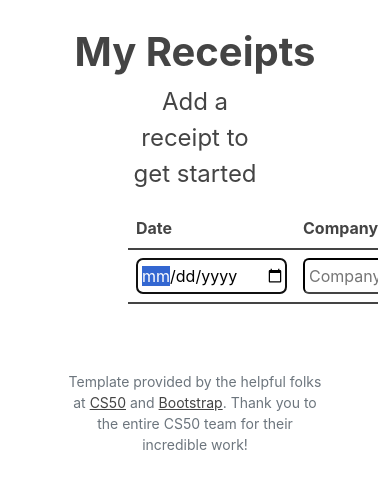
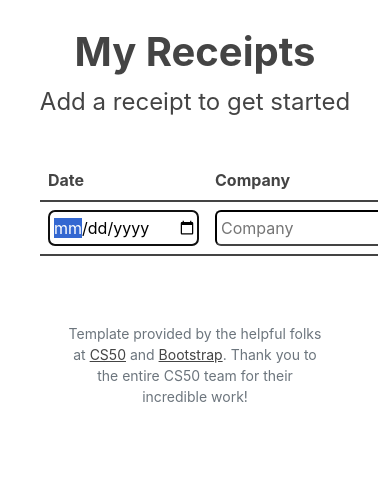
Before and after one commit to toastytortilla/recete-flask-app, a Flask app: page /manager in a window 390 px wide. Shown: the part 88-577 px from the top of the page. Run offline with Flask 2, Linux system fonts and the light colour scheme; the visitor is signed in with stand-in values (Sample User, id 1); data that the repository does not hold is empty; some libraries are stand-ins or nearby versions.

Commit message:
Update manager.html for small screens
Minor update to make the table in manager.html a bit easier to use on small screens, needs an overhaul though

```diff
--- a/templates/manager.html
+++ b/templates/manager.html
@@ -5,12 +5,15 @@
 {% endblock %}
 
 {% block main %}
-<h1 class="mt-3 mb-2 title_text black"><strong>My Receipts</strong></h1>
+<div class="justify-content-center">
+    <h1 class="mt-3 mb-2 title_text black"><strong>My Receipts</strong></h1>
+    {% if len_receipts < 1 %}
+        <p class="flavor_text_sm black">Add a receipt to get started</p>
+    {% endif %}
+</div>
+<br/>
 <div class="container">
-    <div class="mx-5 px-5">
-        {% if len_receipts < 1 %}
-            <p class="flavor_text_sm black">Add a receipt to get started</p>
-        {% endif %}
+    <div class="mx-1 px-1">
         <table class="table table-hover black">
             <thead>
                 <tr>
```
